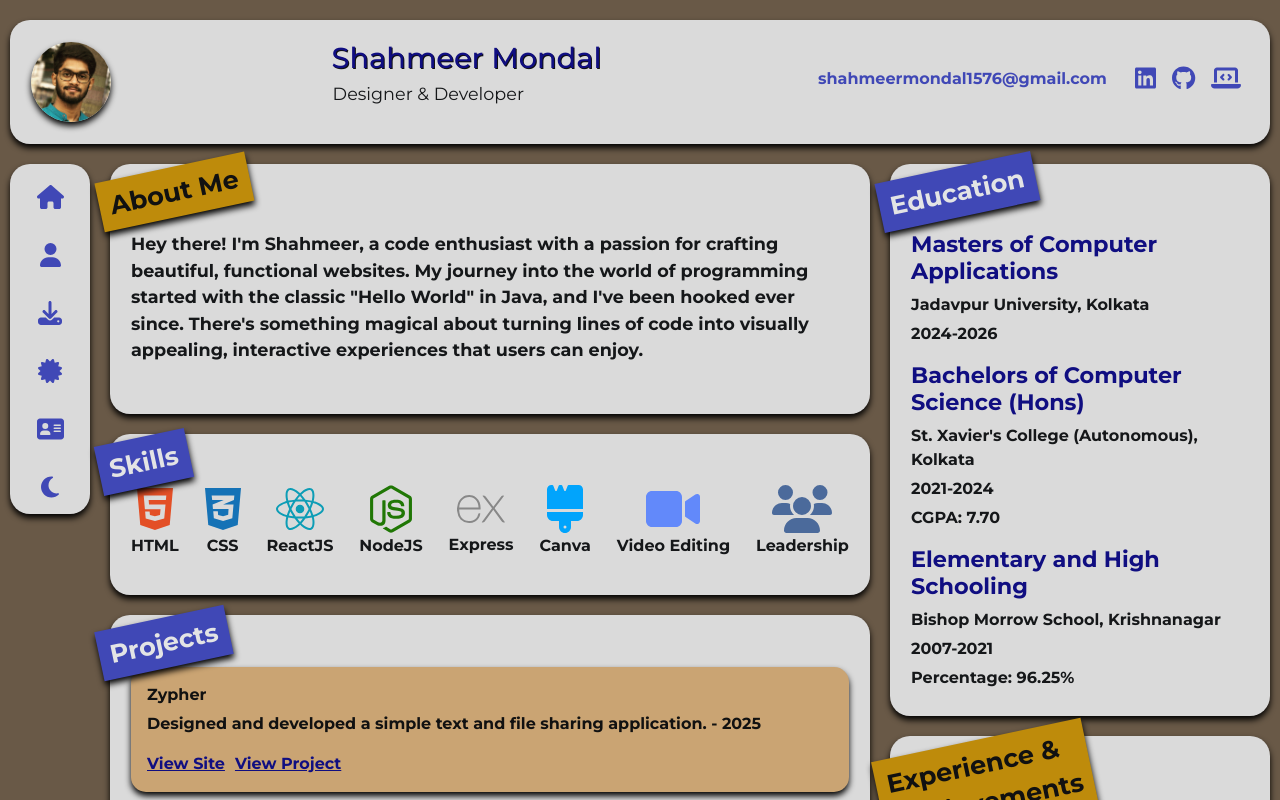
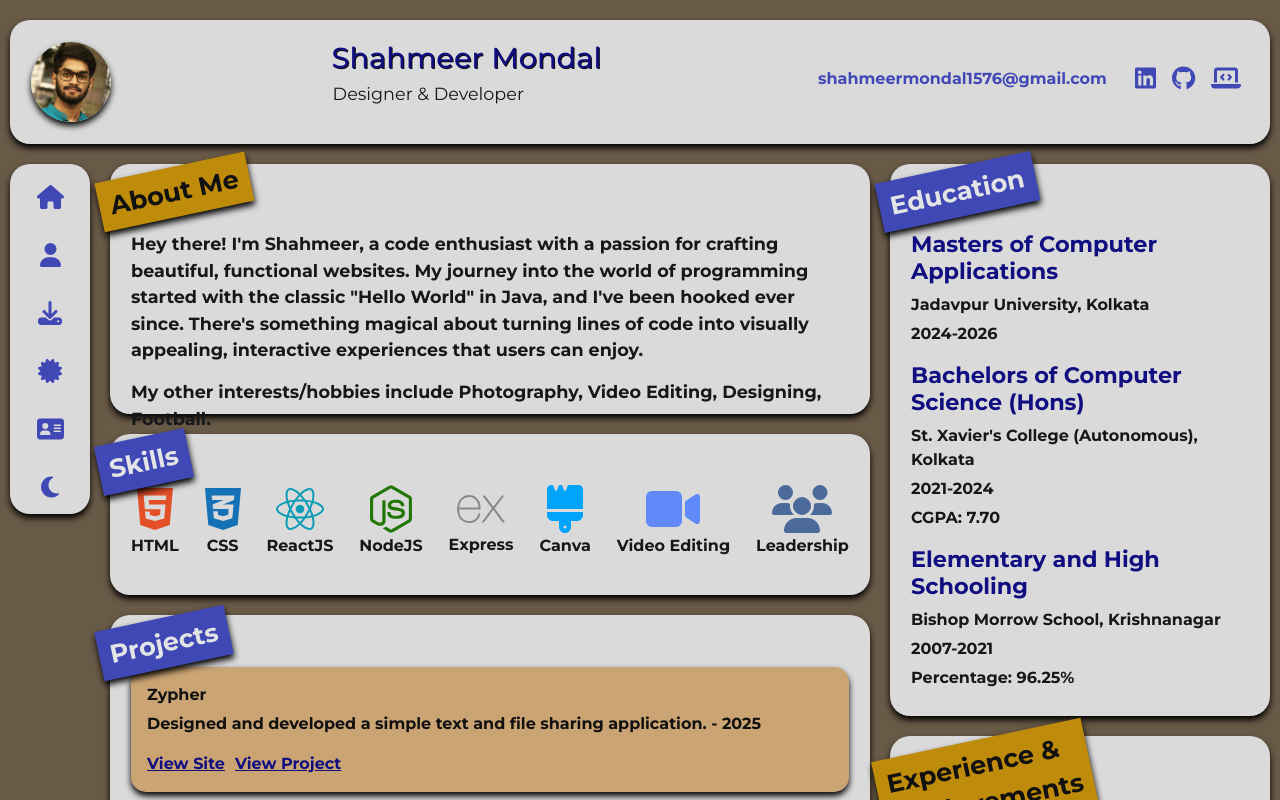
Before and after one commit to Shahmeer24/msam, a React (Vite) app: page / in a window 1280 px wide. Shown: the top 800 px of the page. Built offline with nearby package versions, Linux system fonts and the light colour scheme; a web font is replaced by a local one.

Commit message:
Update totalStyling.module.css

```diff
--- a/src/totalStyling.module.css
+++ b/src/totalStyling.module.css
@@ -252,7 +252,7 @@ button {
 
 .aboutMeContent p {
     margin-top: 1rem;
-    height: 240px;
+    height: 90%;
     overflow-y: auto;
 
 }
```
